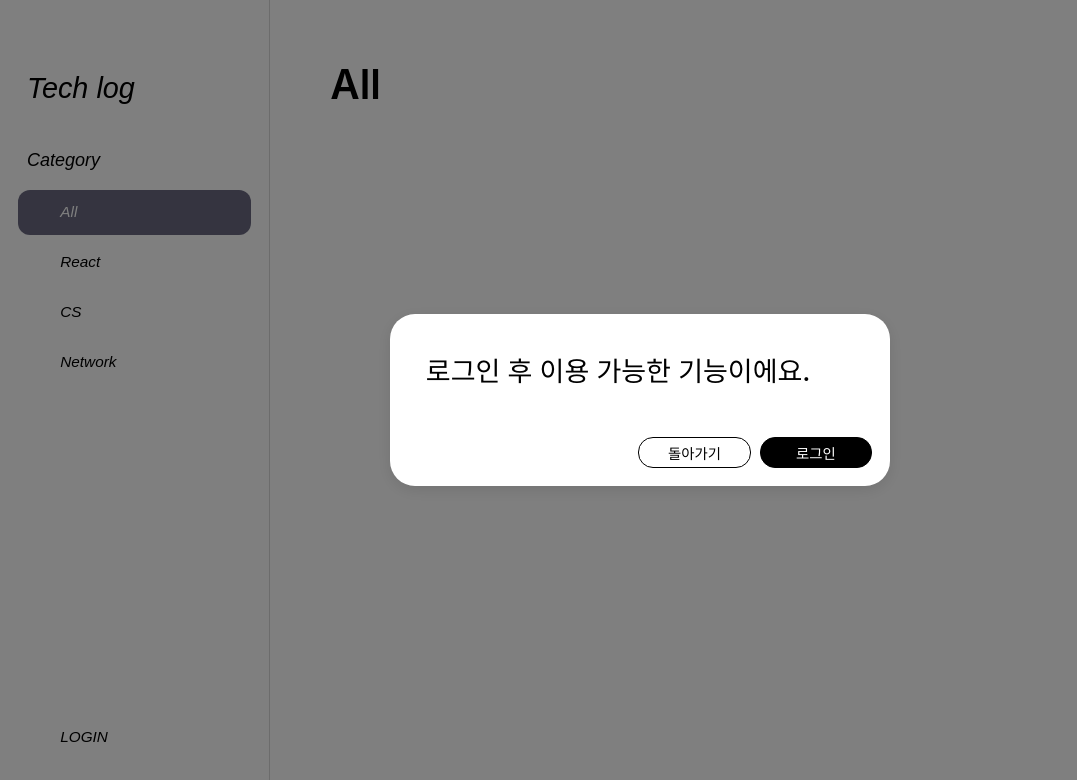
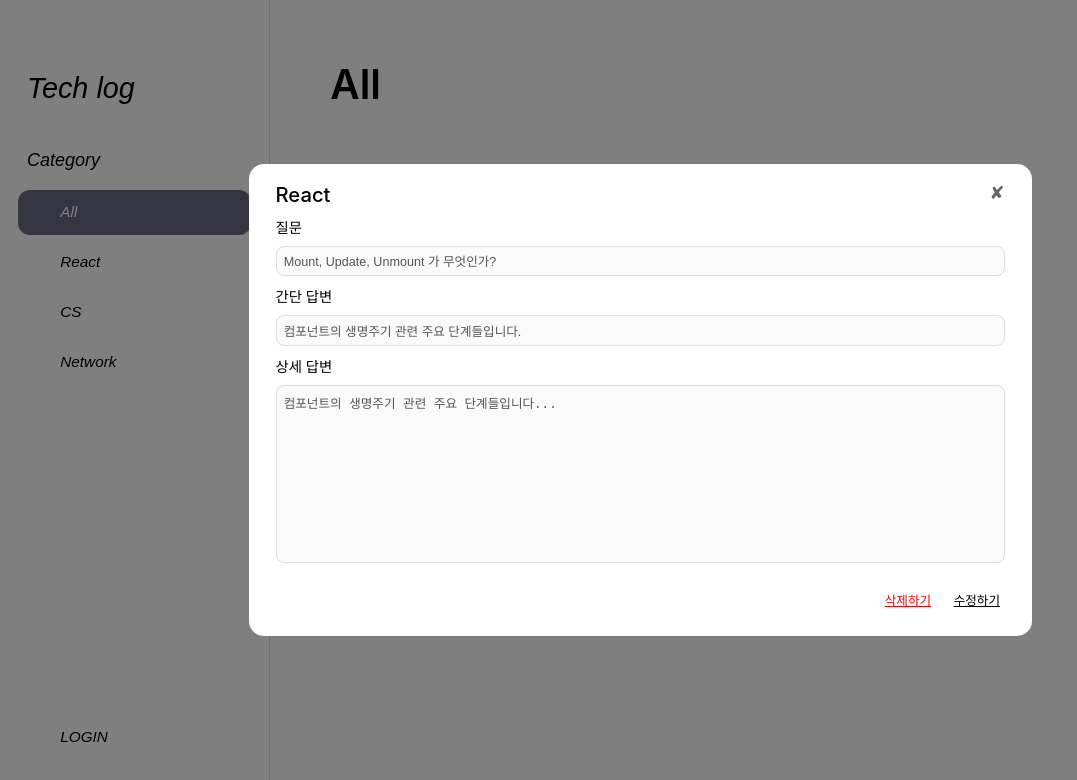
Before and after one commit to prgrms-fe-devcourse/NFE1-1-3-techLog, a React (Create React App) app in the folder frontend/: page / in a window 1280 px wide. Shown: the top 780 px of the page, without its empty margins (0-1077 px from the left). Built offline with nearby package versions, Linux system fonts and the light colour scheme; a web font is replaced by a local one.

Commit message:
feat: 훅 분리 및 모달 사용 예시 구현

```diff
--- a/frontend/src/pages/main/index.tsx
+++ b/frontend/src/pages/main/index.tsx
@@ -1,18 +1,28 @@
-import React, { useState } from 'react';
+import React from 'react';
 import * as S from './index.styles';
-import useStore from '../../store';
 import Dialog from '../../components/Dialog';
+import ModalRead from '../../components/Modal/ModalRead';
+import ModalForm from '../../components/Modal/ModalForm';
+import useModal from '../../hooks/useModal';
+import useDialog from '../../hooks/useDialog';
 
 export default function Main() {
-  const { activeIndex } = useStore();
-  const Tabs = ['All', 'React', 'CS', 'Network'];
-  const [isDialogOpen, setIsDialogOpen] = useState(true);
-  const handleConfirm = () => {
-    setIsDialogOpen(false);
-  };
-  const handleCancel = () => {
-    setIsDialogOpen(false);
-  };
+  const { isDialogOpen, handleConfirm, handleCancel, Tabs, activeIndex } =
+    useDialog();
+  const {
+    isRegisterModalOpen,
+    handleRegisterSubmit,
+    closeRegisterModal,
+    isReadModalOpen,
+    detailData,
+    isEditModalOpen,
+    closeReadModal,
+    handleDelete,
+    handleEdit,
+    handleEditSubmit,
+    closeEditModal,
+  } = useModal();
+
   return (
     <S.Container>
       {isDialogOpen && (
@@ -25,7 +35,37 @@
           cancelTitle="돌아가기"
         />
       )}
+      {isRegisterModalOpen && (
+        <ModalForm
+          initialCategory="React"
+          onSubmit={handleRegisterSubmit}
+          onClose={closeRegisterModal}
+        />
+      )}
+      {isReadModalOpen && (
+        <ModalRead
+          type="read"
+          initialCategory={detailData.category}
+          question={detailData.question}
+          shortAnswer={detailData.shortAnswer}
+          detailedAnswer={detailData.detailedAnswer}
+          onClose={closeReadModal}
+          onDelete={handleDelete}
+          onEdit={handleEdit}
+        />
+      )}
+      {isEditModalOpen && (
+        <ModalForm
+          onSubmit={handleEditSubmit}
+          onClose={closeEditModal}
+          initialCategory={detailData.category}
+          initialQuestion={detailData.question}
+          initialShortAnswer={detailData.shortAnswer}
+          initialDetailedAnswer={detailData.detailedAnswer}
+        />
+      )}
       <h1>{Tabs[activeIndex]}</h1>
+      {/* 여기 아래에 3*3형태로 아이템 박스  */}
     </S.Container>
   );
 }
```
